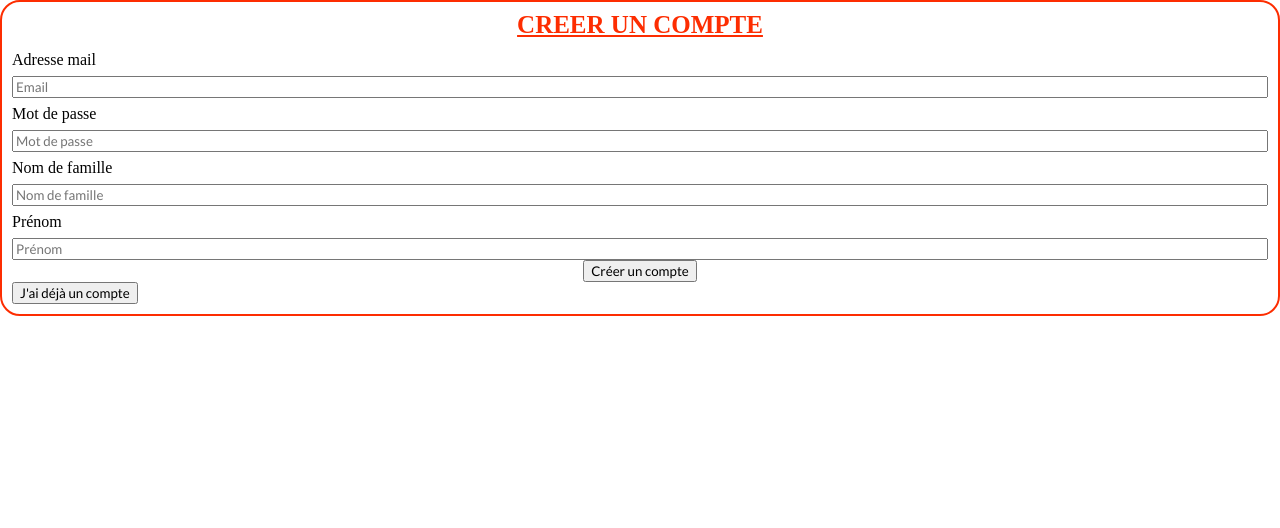
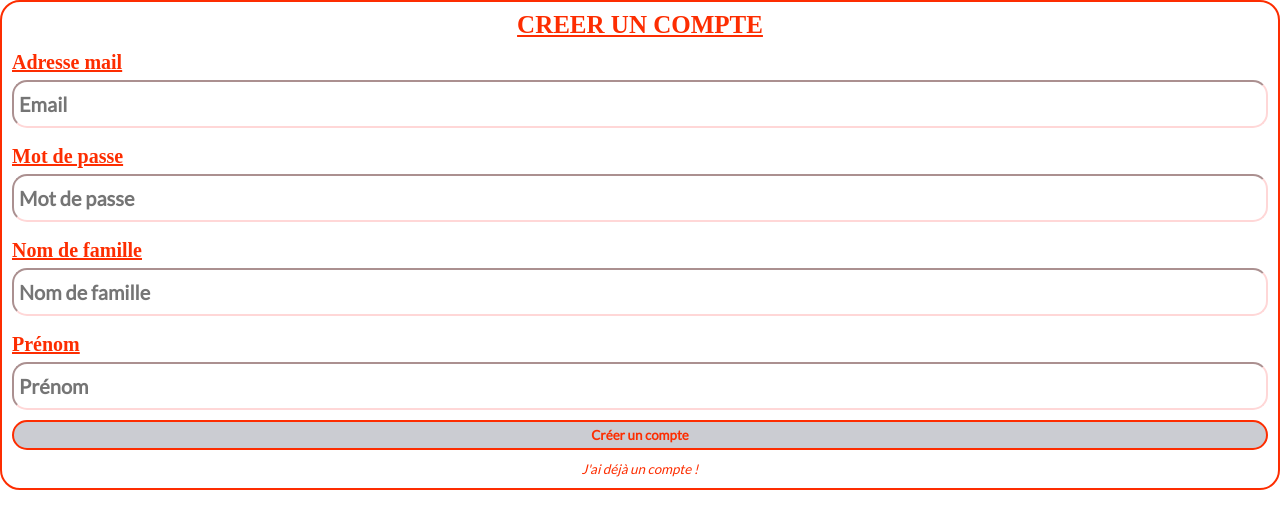
Before and after one commit to RaphGenius/P7_Groupomania, a React (Create React App) app in the folder frontend/: page /signup in a window 1280 px wide. Shown: the top 528 px of the page. Built offline with nearby package versions, Linux system fonts and the light colour scheme.

Commit message:
rectification du bouton back/profil de la navbar - le lien etait incorrecte

```diff
--- a/frontend/src/components/Accueil/Login.jsx
+++ b/frontend/src/components/Accueil/Login.jsx
@@ -15,7 +15,7 @@ export default function Login({ isLogin, setIsLogin }) {
         localStorage.clear();
         localStorage.setItem("token", res.data.token);
         console.log(res);
-        navigate("/postList");
+        navigate("/postlist");
       })
       .catch((err) => {
         console.log(err);
@@ -36,7 +36,7 @@ export default function Login({ isLogin, setIsLogin }) {
             htmlFor="email"
             aria-label="email"
             id="email"
-            className="info-user-acueil"
+            className="info-user-accueil"
           >
             Adresse Mail
           </label>
@@ -51,7 +51,7 @@ export default function Login({ isLogin, setIsLogin }) {
             htmlFor="password"
             id="password"
             aria-label="password"
-            className="info-user-acueil"
+            className="info-user-accueil"
           >
             Mot de passe
           </label>
--- a/frontend/src/components/Accueil/Signup.jsx
+++ b/frontend/src/components/Accueil/Signup.jsx
@@ -18,7 +18,7 @@ export default function Signup({ isLogin, setIsLogin }) {
           .then((res) => {
             localStorage.setItem("token", res.data.token);
             console.log(res);
-            navigate("/postList");
+            navigate("/postlist");
           })
           .catch((err) => {
             console.log(err);
@@ -38,46 +38,61 @@ export default function Signup({ isLogin, setIsLogin }) {
       <form onSubmit={handleSubmit(onSubmit)} className="form">
         <h1 className="title">Creer un compte</h1>
         <div className="container-button">
-          <label htmlFor="email">Adresse mail</label>
+          <label htmlFor="email" className="info-user-accueil">
+            Adresse mail
+          </label>
           <input
             type="email"
             placeholder="Email"
             autoComplete="off"
+            className="input-accueil"
             {...register("email")}
           />
 
-          <label htmlFor="password">Mot de passe</label>
+          <label htmlFor="password" className="info-user-accueil">
+            Mot de passe
+          </label>
           <input
             type="password"
             placeholder="Mot de passe"
             autoComplete="off"
+            className="input-accueil"
             {...register("password")}
           />
 
-          <label htmlFor="lastname">Nom de famille</label>
+          <label htmlFor="lastname" className="info-user-accueil">
+            Nom de famille
+          </label>
           <input
             type="lastname"
             placeholder="Nom de famille"
+            className="input-accueil"
             {...register("lastname")}
           />
 
-          <label htmlFor="firstname">Prénom</label>
+          <label htmlFor="firstname" className="info-user-accueil">
+            Prénom
+          </label>
           <input
             type="firstname"
             placeholder="Prénom"
+            className="input-accueil"
             {...register("firstname")}
           />
         </div>
         <div className="container-btn">
-          <button type="submit">Créer un compte</button>
+          <button type="submit" className="btn-accueil">
+            Créer un compte
+          </button>
         </div>
       </form>
       <button
+        className="notSign"
         onClick={() => {
           handleLogin();
         }}
       >
-        J'ai déjà un compte
+        <span className="stillNotSignyp">J'ai déjà un compte !</span>
       </button>
     </div>
   );
--- a/frontend/src/components/Accueil/Style/loginAndSignup.css
+++ b/frontend/src/components/Accueil/Style/loginAndSignup.css
@@ -27,7 +27,7 @@
   display: flex;
   justify-content: center;
 }
-.info-user-acueil {
+.info-user-accueil {
   font-size: 20px;
   color: #fd2d01;
   text-decoration: underline;
--- a/frontend/src/components/Profil/CardProfil.jsx
+++ b/frontend/src/components/Profil/CardProfil.jsx
@@ -10,7 +10,7 @@ export default function CardProfil({ user, navigate }) {
       .then((res) => {
         console.log(res);
         localStorage.clear();
-        navigate("/login");
+        navigate("/");
       })
       .catch((err) => {
         console.log(err);
--- a/frontend/src/components/Profil/Style/cardProfil.css
+++ b/frontend/src/components/Profil/Style/cardProfil.css
@@ -4,16 +4,17 @@
 .container-profil {
   text-align: center;
   background-color: rgba(255, 0, 0, 0.219);
-  margin: 20px auto;
+  margin: 10px auto;
   width: 80%;
   border-radius: 10px;
   padding: 10px;
   max-width: 800px;
+  background: linear-gradient(#ffd7d756, #4e516649);
 }
 .title-profil {
   font-size: 45px;
   font-weight: bold;
-  color: #4e5166;
+  color: #fd2d01;
   text-decoration: underline;
 }
 
--- a/frontend/src/index.css
+++ b/frontend/src/index.css
@@ -7,6 +7,7 @@
 @import "../src/pages/Styles/accueil.css";
 @import "../src/components/Accueil/Style/loginAndSignup.css";
 @import "../src/components/Accueil/Style/navBarAccueil.css";
+@import "../src/pages/Styles/profil.css";
 * {
   font-family: "lato";
   scrollbar-width: 20px;
--- a/frontend/src/pages/Profil.jsx
+++ b/frontend/src/pages/Profil.jsx
@@ -31,7 +31,9 @@ export default function Profil() {
   return (
     <div>
       <NavBarPostList />
-      <CardProfil user={user} navigate={navigate} />
+      <div className="container-profil-page">
+        <CardProfil user={user} navigate={navigate} />
+      </div>
     </div>
   );
 }
--- a/frontend/src/pages/Styles/PostList.css
+++ b/frontend/src/pages/Styles/PostList.css
@@ -5,7 +5,7 @@
   align-items: center;
   font-size: 20px;
   /* background: linear-gradient(white, wheat); */
-  background: linear-gradient(white, white);
+  background: linear-gradient(#ffd7d756, #4e516649);
 }
 .allPosts {
   display: flex;
--- /dev/null
+++ b/frontend/src/pages/Styles/profil.css
@@ -0,0 +1,4 @@
+.container-profil-page {
+  background-color: red;
+  background: linear-gradient(#ffd7d756, white);
+}
```
